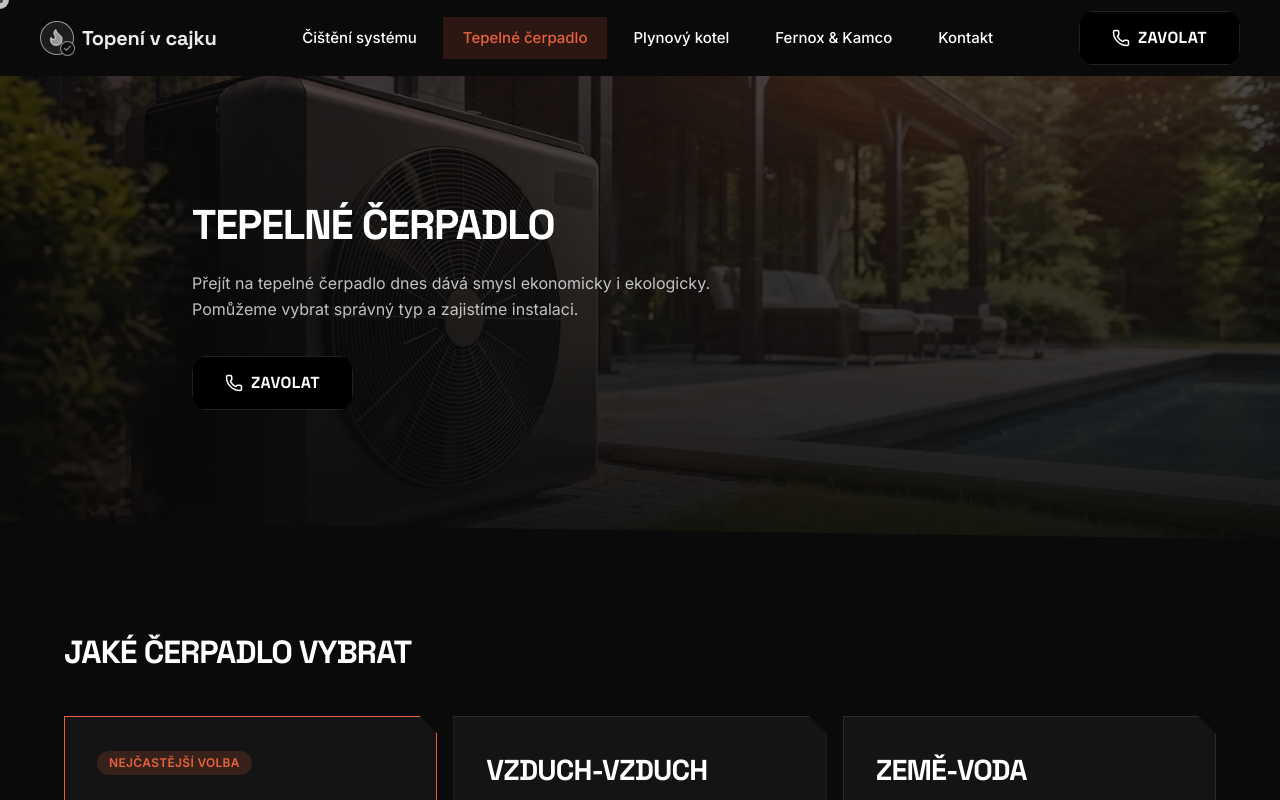
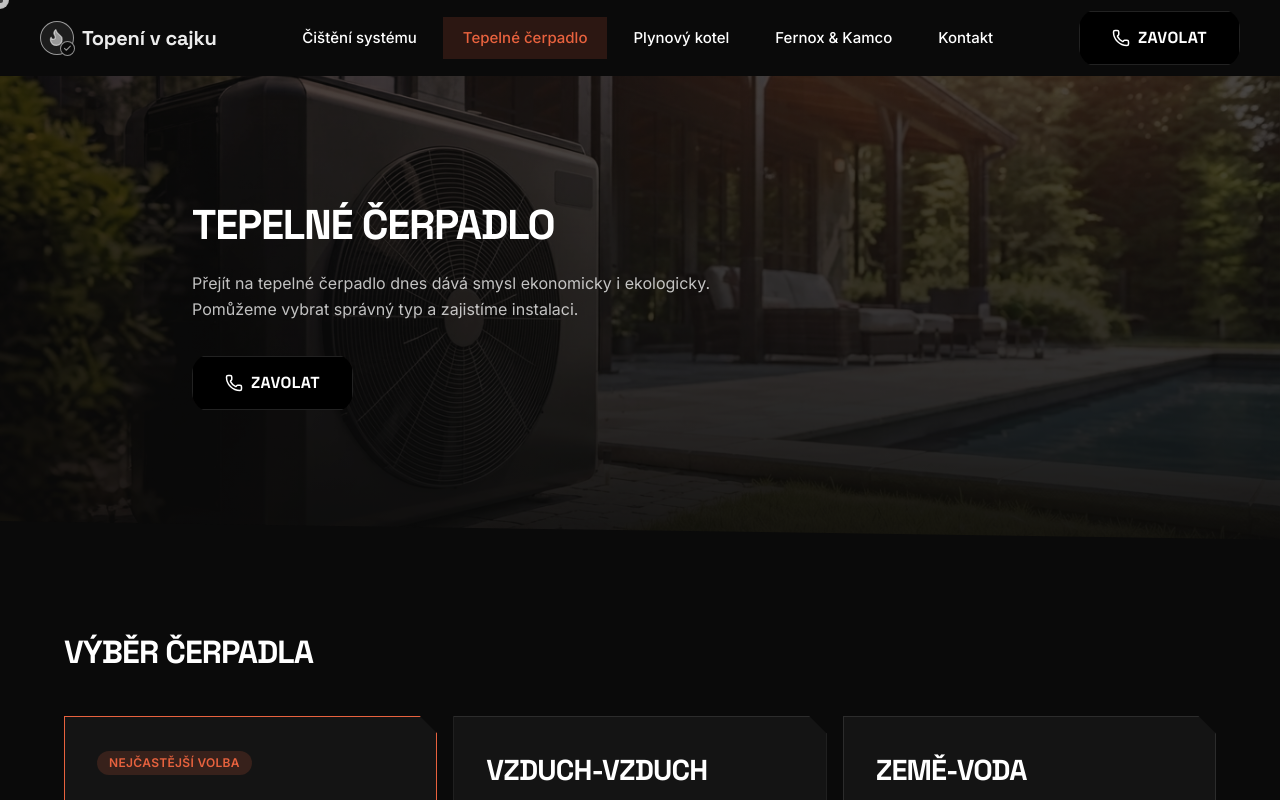
Before and after one commit to imgcode-art/topeni-v-cajku, a React (Vite) app: page / in a window 1280 px wide. Both pictures are taken after a click on the button 640 px from the left and 1258 px from the top of the page. Shown: the top 800 px of the page. Built offline with nearby package versions, Linux system fonts and the light colour scheme.

Commit message:
Rename Tepelná čerpadla section heading to "Výběr čerpadla"

```diff
--- a/src/app/App.tsx
+++ b/src/app/App.tsx
@@ -1412,7 +1412,7 @@ function TepelnaCerpadlaPage() {
 
       <section style={{ background: INK }} className="py-16 md:py-24 px-6">
         <div className="max-w-6xl mx-auto">
-                    <h2 className="font-bold leading-none mb-12 text-white" style={{ fontFamily: FD, fontSize: "clamp(1.6rem,2.5vw,2.2rem)" }}>JAKÉ ČERPADLO VYBRAT</h2>
+                    <h2 className="font-bold leading-none mb-12 text-white" style={{ fontFamily: FD, fontSize: "clamp(1.6rem,2.5vw,2.2rem)" }}>VÝBĚR ČERPADLA</h2>
           <div className="grid grid-cols-1 md:grid-cols-3 gap-4">
             {types.map((t, i) => (
               <div key={i} className="p-8 transition-all duration-300 hover:-translate-y-1"
```
